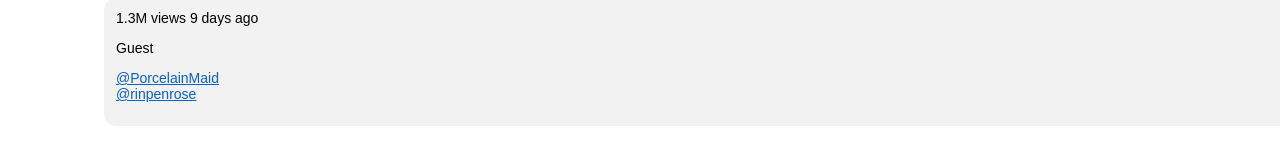
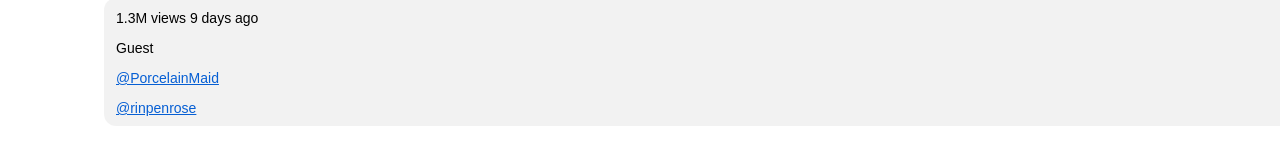
Before and after one commit to hello20076-code/youtube-clone, a plain HTML site: page index.html in a window 1280 px wide. Shown: the part 926-1090 px from the top of the page. Drawn offline with Linux system fonts and the light colour scheme; files whose address does not match are found by name.

Commit message:
Update and rename index.html.html to index.html

```diff
--- a/index.html.html
+++ b/index.html
@@ -107,8 +107,8 @@
         <div class="description">
           1.3M views  9 days ago
           <p style="font-size: 14px; font-weight: 400;">Guest</p>
-          <a style="color:rgb(6, 95, 212); display: block;" href="https://www.youtube.com/@PorcelainMaid">@PorcelainMaid</a>
-          <a style="color:rgb(6, 95, 212); display: block;" href="https://www.youtube.com/@rinpenrose">@rinpenrose</a>
+          <p><a style="color:rgb(6, 95, 212); display: block;" href="https://www.youtube.com/@PorcelainMaid">@PorcelainMaid</a></p>
+          <p><a style="color:rgb(6, 95, 212); display: block;" href="https://www.youtube.com/@rinpenrose">@rinpenrose</a></p>
         </div>
 
 
@@ -412,4 +412,5 @@
 
 
   </body>
+
 </html>
```
